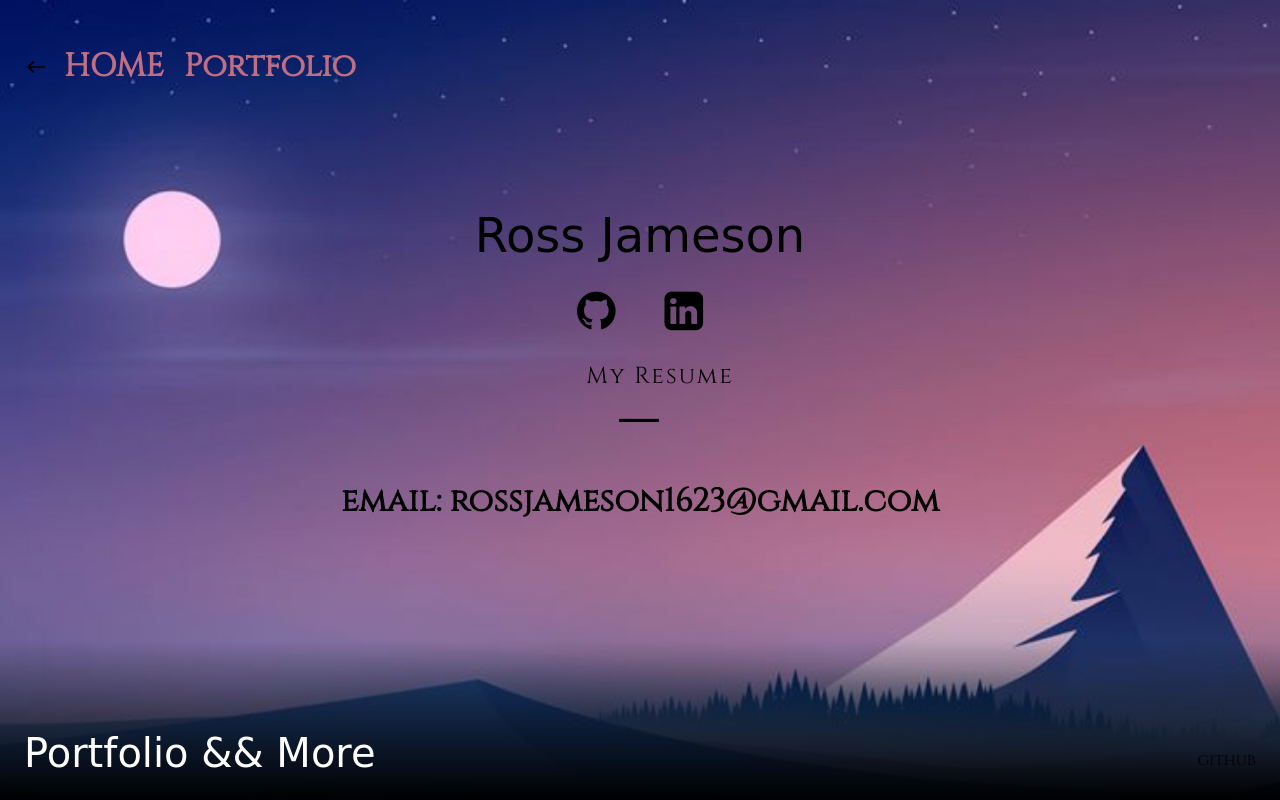
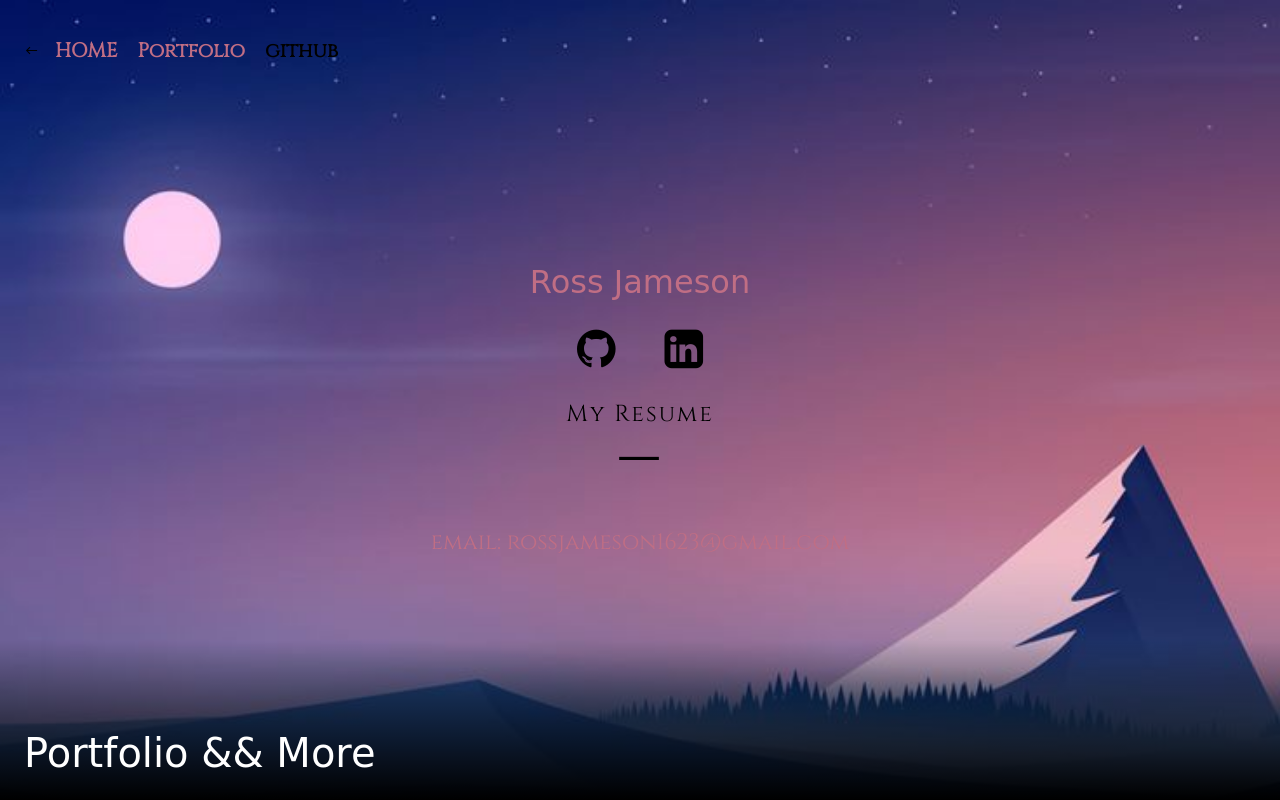
Before and after one commit to Fin23/Responsive-Portfolio, a PHP site: page / in a window 1280 px wide. Run offline with PHP 8.4, Linux system fonts and the light colour scheme; some libraries are stand-ins or nearby versions; some web fonts are replaced.

Commit message:
portfolio

```diff
--- a/public/css/base.css
+++ b/public/css/base.css
@@ -112,6 +112,7 @@
 	position: relative;
 	z-index: 100;
 	display: flex;
+	font-size: 10px;
 }
 
 .codrops-header__title {
@@ -149,7 +150,7 @@
 
 .github {
 	display: block;
-	margin-left: 40px;
+	/* margin-left: 40px; */
 }
 .skills{
 	list-style-type: none;
@@ -174,7 +175,7 @@
 }
 
 .content {
-	position: relative;
+	/* position: relative; */
 	display: flex;
 	justify-content: center;
 	align-items: center;
@@ -190,8 +191,8 @@
 		font-family: Georgia, 'Times New Roman', Times, serif;
 		text-align: center;
 	}
-	#RJ{
-		font-size:3em!important;
+	h2{
+		text-size-adjust: 6em!important;
 	}
 
 }
@@ -249,9 +250,8 @@ width:15%;
 	text-align: center;
 }
 .content--fixed{
-	height: 100px;
-	font-size: 12px;
-
+	height: 60px;
+    font-size: 8px;
     justify-content: left;
     text-align: left;
     background-color: aqua;
@@ -272,7 +272,7 @@ width:15%;
 	h2, h1{
 		position: relative;
 		color:#c06e84;
-		font-size:1em!important;
+
 		display: flex;
 		justify-content: center;
 		align-items: center;
--- a/public/css/grid.css
+++ b/public/css/grid.css
@@ -179,6 +179,7 @@
 
 .projectRow {
 	width: 90%;
+	z-index: 10;
 	/* height:100px; */
 	background:lightpink;
 	opacity:90%;
--- a/public/css/index.css
+++ b/public/css/index.css
@@ -263,6 +263,16 @@ li:hover {
     /* width: 350px; */
     /* float: right; */
 }
+.email1{
+    font-size: 1.4em;
+    color: #c06e84;
+    margin-top:30px;
+}
+.RJ{
+    font-size: 2em;
+    color: #c06e84;
+    margin-top: 90px;
+}
 @media screen and (max-width:850px) {
     .column{
       width:100%; /* The width is 100%, when the viewport is 800px or smaller */
--- a/public/index.html
+++ b/public/index.html
@@ -70,6 +70,8 @@
 										<a class="demo demo--current" href="index.html">HOME   </a></h1> <br>
 										<div>	<h1>
 												<a class="demo demo--current" href="portfolio.html">   Portfolio</a></h1> </div>
+										<div>	<h1>
+												<a href= "https://github.com/Fin23"class="github">github</a></h1> </div>
 
 
 
@@ -84,14 +86,14 @@
 		<a class="demo" href=""></a>
 
 			<!-- "https://github.com/codrops/GridMenu" -->
-				<a href= "https://github.com/Fin23"class="github">github</a>
+
 					</nav>
 
 	<button class="menu-trigger">Portfolio && More</button>
 		</div><!--end of "content content--fixed" -->
 
 	<div id="content-1" class="content content--switch content--switch-current">
-		<h2 class="content__title" id="RJ">Ross Jameson</h2>
+		<div class="RJ">Ross Jameson</div>
 		<div class = "socialMediaWrapper">
 
 				<!-- <li><a href=""> <i class="fa fa-facebook-square" aria-hidden="true"></i></a> </li> -->
@@ -100,10 +102,10 @@
 					</div>
 					<!-- ./projects/resume and stuff/resume1.pdf -->
 
-			<div class="content__subtitle">	<a href= "https://docs.google.com/document/d/1qPv6Nw0cwqhH7nYe0iAHqcZeezebgx5mFps-4yERMxc/edit?usp=sharing"class="github">My Resume</a></div>
+			<div class="content__subtitle">	<a href= "https://docs.google.com/document/d/1qPv6Nw0cwqhH7nYe0iAHqcZeezebgx5mFps-4yERMxc/edit?usp=sharing"class="myResume">My Resume</a></div>
 			<a href="https://mail.google.com/mail/?view=cm&fs=1&to=rossjameson1623@gmail.com&su=SUBJECT&body=BODY">
 
-			<h1 class="email1">email: rossjameson1623@gmail.com</h1>	</a>
+			<div class="email1">email: rossjameson1623@gmail.com</div>	</a>
 				</div>
 
 			<div id="content-2" class="content content--switch">
@@ -226,7 +228,7 @@
 				<h2 class="content__title" id="aboutMe1">About ME<div id="proPic"><img src="./img//bestpic.jpg"></div></h2>
 
 <h3 class="about-me">
-	Hello and welcome traveler, my name is Ross Jameson. I am 29, from Independence Missouri and I have had a pretty interesting life. I've made great friends, been given a great family and have   been blessed with a fierce appetite for learning, creating and always trying to challenge myself. When I was in high school I had some great teachers who really inspired me in both history and science. My love of history would later bloom into my drive to become a teacher and my love of science would later push me into the hobby of computers and coding. As I got closer to going to college I couldn't decide what I wanted to do, art, computers, archeology or education but in the end I decided to get my bachelors from UMKC in Secondary Education. I spent four and a half years studying and finally got my bachelors degree, becoming the first person in my immediate family to actually finish college and graduate. It was a great day to walk down and grab that diploma. <br>
+	Hello and welcome traveler, my name is Ross Jameson. I am 29, from Independence, Missouri, and I have had a pretty interesting life. I have many friends, been given a great family, and have   been blessed with a fierce appetite for learning, creating, and always trying to challenge myself. When I was in high school I had some fantastic teachers who really inspired me in both history and science. My love of history would later bloom into my drive to become a teacher and my love of science would later push me into the hobby of computers and coding. As I got closer to going to college I couldn't decide what I wanted to do, art, computers, archeology or education but in the end I decided to get my bachelors from UMKC in Secondary Education. I spent four and a half years studying and finally got my bachelors degree, becoming the first person in my immediate family to actually finish college and graduate. It was a great day to walk down and grab that diploma. <br>
 <br>
 	After graduation I found my first job at Eisenhower high school taking a position as a special education teacher to help teach history to their special needs program. It was the best first school to teach at anyone could ask for, but after two years in Wichita I decided to move back home to Kansas City. I would go on to teach another three years after that. But after finishing my fifth full year of teaching I decided to make a career change, thats when I decided to take my computer hobby and turn it into my career. <br>
 	<br>
```
